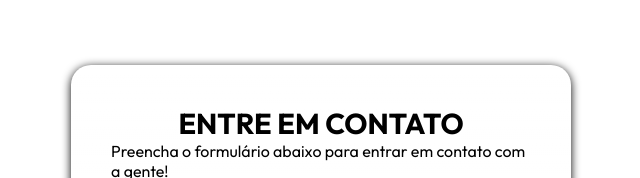
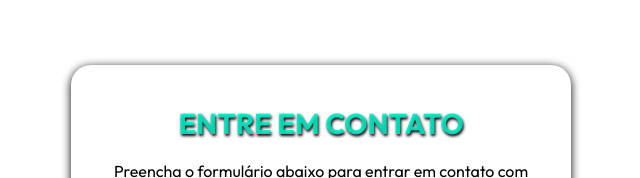
Before and after one commit to call-meRafael/challenge, a plain HTML site: page index.html in a window 1280 px wide. Shown: the part 110-288 px from the top of the page, without its empty margins (319-959 px from the left). Drawn offline with Linux system fonts and the light colour scheme.

Commit message:
h1 color change

```diff
--- a/style.css
+++ b/style.css
@@ -39,7 +39,14 @@ form{
 }
 
 form h1{
+    color: #01ebc4e3;
+    text-shadow: 1px 2px 3px black;
     text-align: center;
     font-size: 1.8rem;
     text-transform: uppercase;
 }
+
+form p{
+    text-align: center;
+    margin: 20px 0;
+}
```
